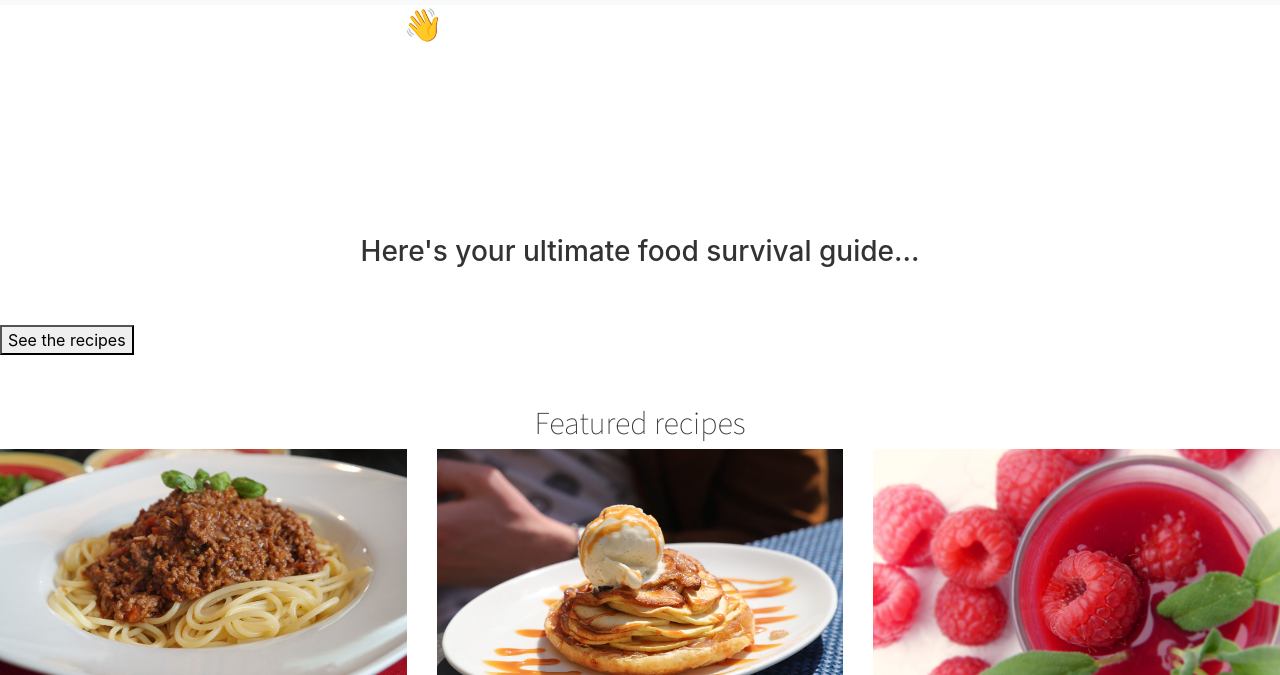
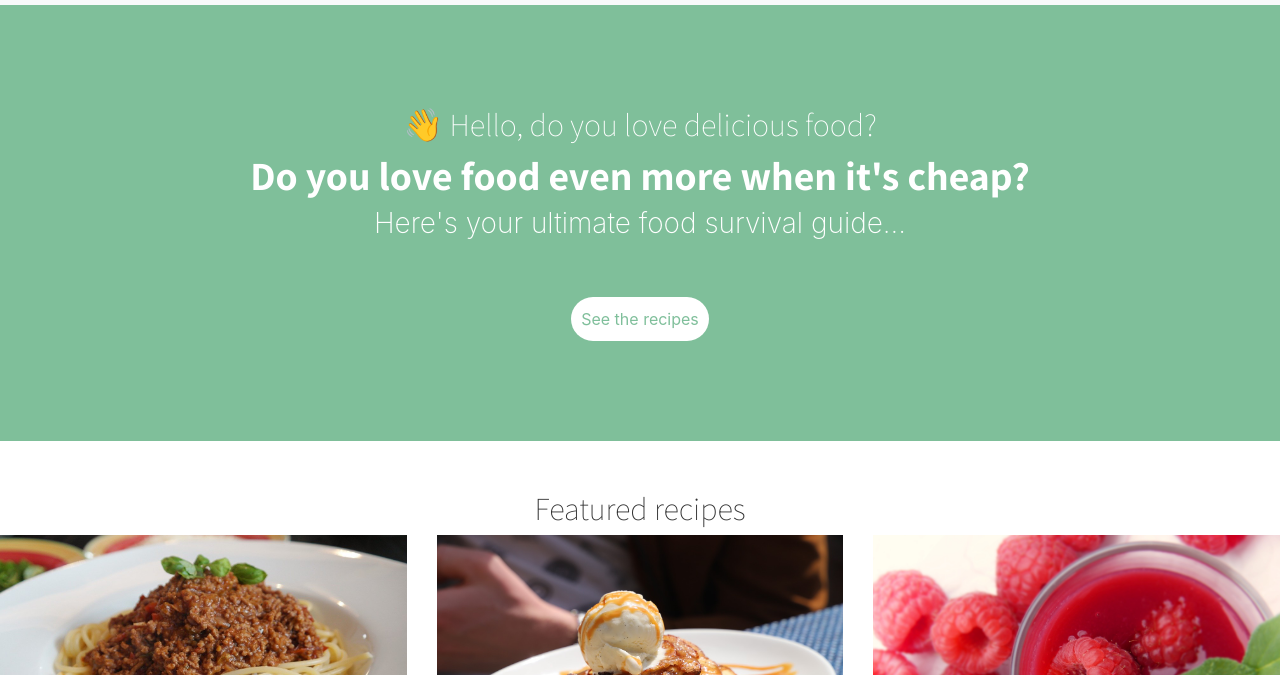
Before and after one commit to clairenicholson078/cookingwebsite, a plain HTML site: page index.html in a window 1280 px wide. Shown: the part 121-796 px from the top of the page. Drawn offline with nearby package versions, Linux system fonts and the light colour scheme.

Commit message:
Update styles.css

```diff
--- a/styles.css
+++ b/styles.css
@@ -32,7 +32,20 @@ img {
 .col-md {
   background-color: var(--primarycolor);
 }
+.hero {
+  background-color: var(--primarycolor);
+  padding: 100px;
+  text-align: center;
+}
 
+.hero h3 {
+  color: #fff;
+  font-weight: 200;
+}
+.hero h1 {
+  font-weight: 700;
+  padding-top: 0px;
+}
 p {
   font-family: "Montserrat", sans-serif;
 }
@@ -40,6 +53,13 @@ p {
   background-color: #fff !important;
 }
 
+.btn-hero {
+  border: none;
+  background-color: #fff;
+  color: var(--primarycolor);
+  border-radius: 25px;
+  padding: 10px;
+}
 .nav {
   height: 100px;
   width: auto;
```
